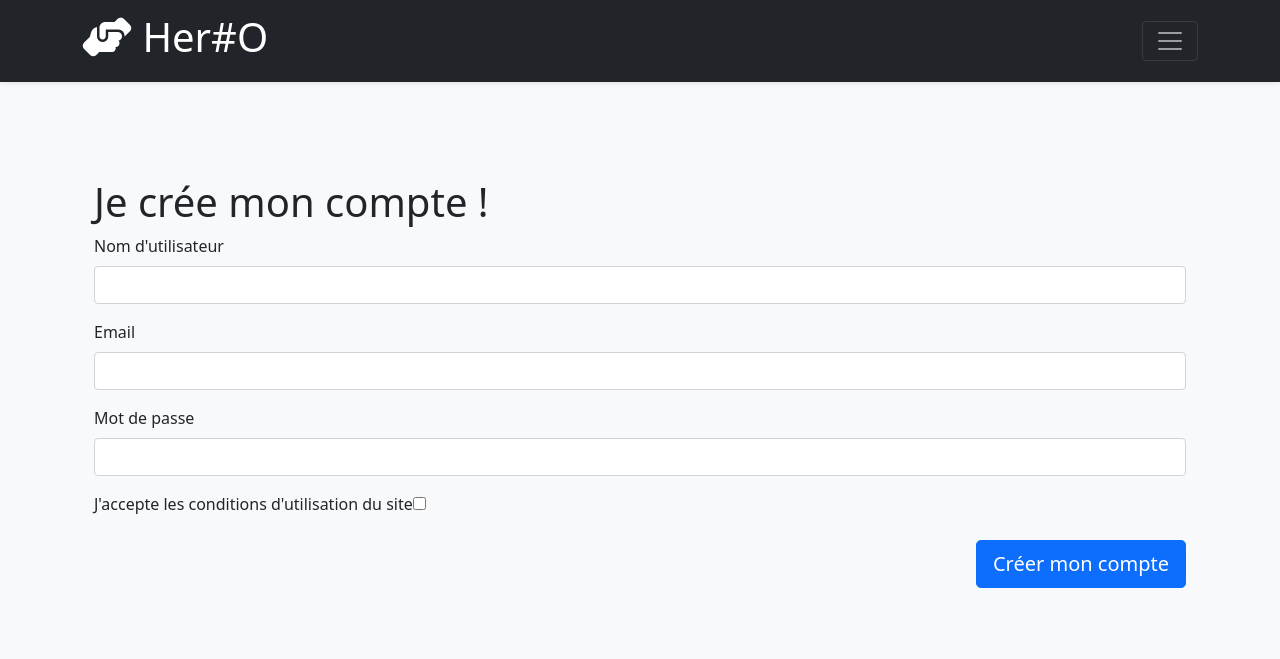
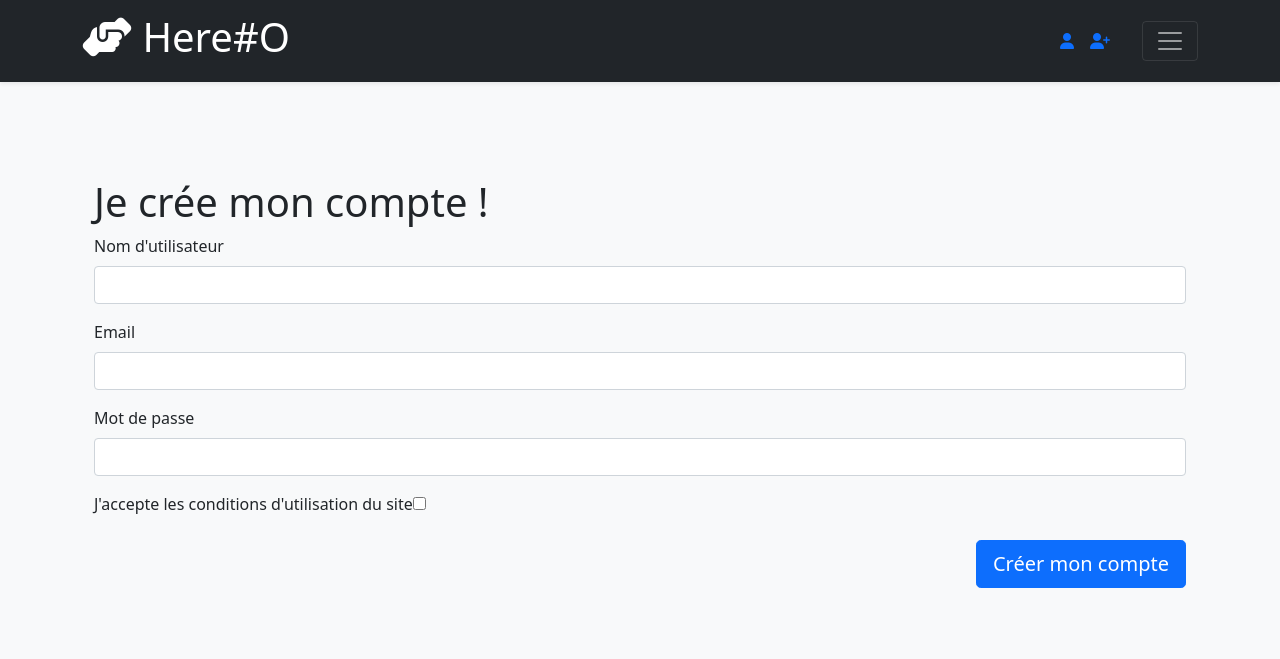
Before and after one commit to erysfoly/Here-O, a Symfony app: template templates/registration/register.html.twig in a window 1280 px wide. Shown: the top 659 px of the page. Run offline with Twig, Linux system fonts and the light colour scheme; the template is opened without the code that fills it, so the values that code supplies are empty; form fields are guessed from the names that the template uses; some libraries are stand-ins or nearby versions.

Commit message:
CDA-72 create User class and registration/authentication process

```diff
--- a/config/bundles.php
+++ b/config/bundles.php
@@ -7,4 +7,8 @@ return [
     Symfony\Bundle\MakerBundle\MakerBundle::class => ['all' => true],
     Symfony\Bundle\TwigBundle\TwigBundle::class => ['all' => true],
     Doctrine\Bundle\FixturesBundle\DoctrineFixturesBundle::class => ['all' => true],
+    Symfony\Bundle\SecurityBundle\SecurityBundle::class => ['all' => true],
+    SymfonyCasts\Bundle\VerifyEmail\SymfonyCastsVerifyEmailBundle::class => ['all' => true],
+    Symfony\Bundle\WebProfilerBundle\WebProfilerBundle::class => ['dev' => true, 'test' => true],
+    Symfony\Bundle\DebugBundle\DebugBundle::class => ['dev' => true],
 ];
--- a/templates/base.html.twig
+++ b/templates/base.html.twig
@@ -25,7 +25,13 @@
         <main>
             <div class="album py-5 bg-light">
                 {% block body %}
-
+                    {% for label, messages in app.flashes %}
+                        {% for message in messages %}
+                            <div class="alert alert-{{ label }} text-center col-lg-6 col-md-8 mx-auto" role="alert">
+                                {{ message }}
+                            </div>
+                        {% endfor %}
+                    {% endfor %}
                 {% endblock %}
             </div>
         </main>
--- a/templates/partials/header.html.twig
+++ b/templates/partials/header.html.twig
@@ -30,16 +30,25 @@
                     </svg>-->
 
                     <!--<h1><i class="fas fa-hand-holding-heart"></i> Her#O</h1>-->
-                    <h1><i class="fas fa-hands-helping"></i> Her#O</h1>
+                    <h1><i class="fas fa-hands-helping"></i> Here#O</h1>
                 </a>
-{#                <ul class="navbar-nav ms-auto px-4 flex-row">
-                    <li class="nav-item px-2">
-                        <a href="{{ path("login") }}" title="Se connecter"><i class="fas fa-user"></i></a>
-                    </li>
-                    <li class="nav-item px-2">
-                        <a href="{{ path("app_register") }}" title="Créer un compte"><i class="fas fa-user-plus"></i></a>
-                    </li>
-                </ul>#}
+                <ul class="navbar-nav ms-auto px-4 flex-row">
+                    {% if is_granted('IS_AUTHENTICATED_FULLY') %}
+                        <li class="nav-item px-2">
+                            <a href="{{ path("user_profile") }}" title="Accéder à mon compte"><i class="fas fa-user"></i></a>
+                        </li>
+                        <li class="nav-item px-2">
+                            <a href="{{ path("app_logout") }}" title="Me déconnecter"><i class="fas fa-sign-out-alt"></i></a>
+                        </li>
+                    {% else %}
+                        <li class="nav-item px-2">
+                            <a href="{{ path("app_login") }}" title="Se connecter"><i class="fas fa-user"></i></a>
+                        </li>
+                        <li class="nav-item px-2">
+                            <a href="{{ path("app_register") }}" title="Créer un compte"><i class="fas fa-user-plus"></i></a>
+                        </li>
+                    {% endif %}
+                </ul>
 
                 <button class="navbar-toggler" type="button" data-bs-toggle="collapse" data-bs-target="#navbarHeader" aria-controls="navbarHeader" aria-expanded="false" aria-label="Toggle navigation">
                     <span class="navbar-toggler-icon"></span>
```
Also changed, not shown: composer.json (+11 -3 lines), src/Entity/Quest.php (+10 -11 lines), templates/quest/list.html.twig (+1 -7 lines), 3 other files.
